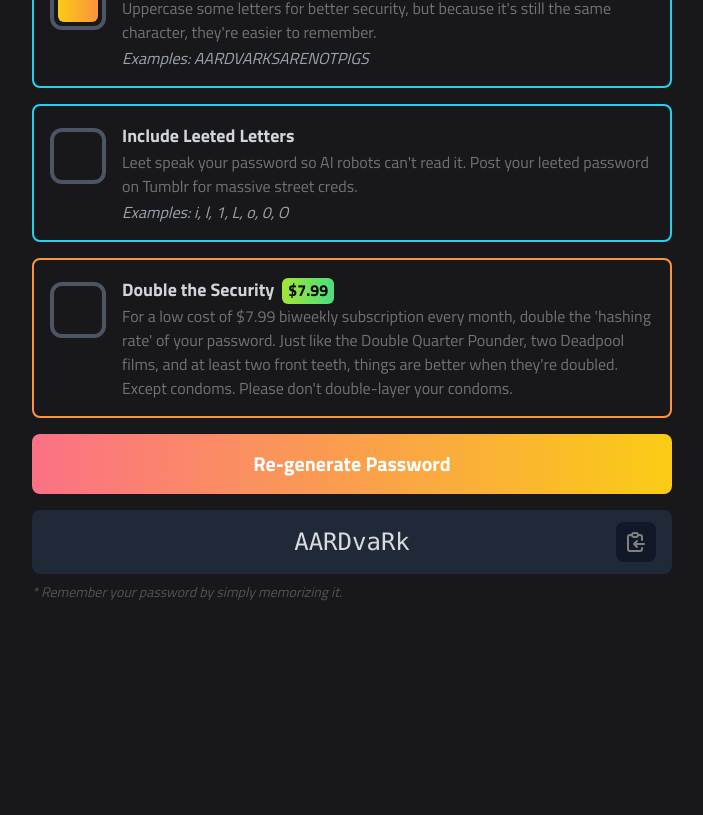
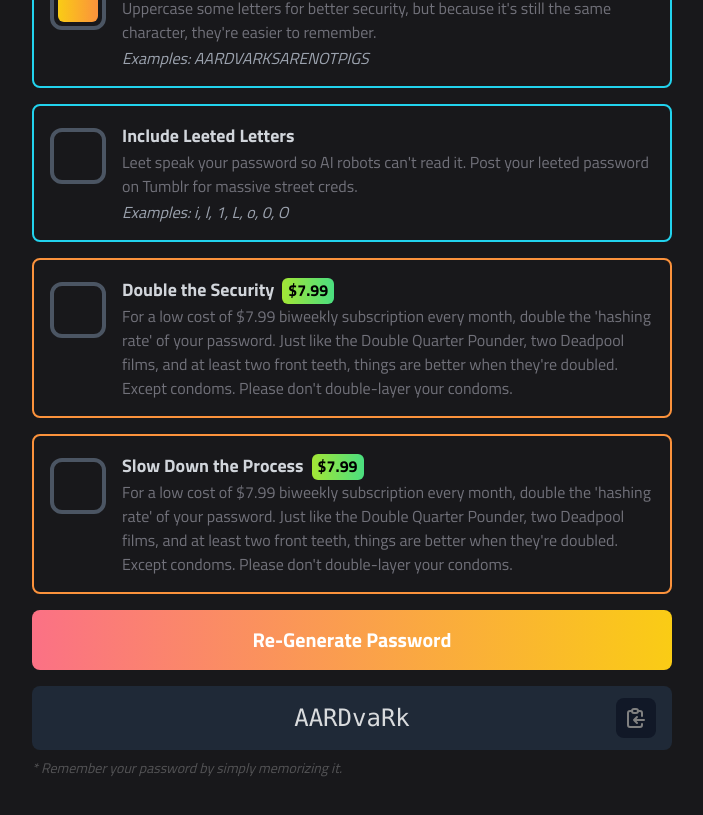
Before and after one commit to kndshein/ASSPG, a React (Create React App) app: page / in a window 1280 px wide. Shown: the part 539-1354 px from the top of the page, without its empty margins (288-991 px from the left). Before the commit the page ends 1216 px from the top, so only its background shows below. Built offline with nearby package versions, Linux system fonts and the light colour scheme.

Commit message:
Loading feature architected

```diff
--- a/src/components/Checkbox.jsx
+++ b/src/components/Checkbox.jsx
@@ -40,6 +40,12 @@ export default function Checkbox({
       textColor: 'text-emerald-500',
     },
     isDoubled: {
+      border: 'border-orange-400',
+      borderHover: 'hover:border-orange-400',
+      gradient: 'from-orange-400 to-red-400',
+      textColor: 'text-orange-500',
+    },
+    isAddLoading: {
       border: 'border-orange-400',
       borderHover: 'hover:border-orange-400',
       gradient: 'from-orange-400 to-red-400',
--- a/src/components/PassGenerator.jsx
+++ b/src/components/PassGenerator.jsx
@@ -12,6 +12,7 @@ let colorChart = {
   isUppercased: 'rgb(250, 204, 21)',
   isLeeted: 'rgb(52, 211, 153)',
   isDoubled: 'rgb(251 146 60)',
+  isAddLoading: 'rgb(251 146 60)',
 };
 
 export default function PassGenerator() {
@@ -21,6 +22,7 @@ export default function PassGenerator() {
     isUppercased: true,
     isLeeted: false,
     isDoubled: false,
+    isAddLoading: false,
   });
   const [submitGradient, setSubmitGradient] = useState({
     color: 'rgb(251, 113, 133)',
@@ -35,6 +37,7 @@ export default function PassGenerator() {
       opts.isDoubled
     )
   );
+  const [loading, setLoading] = useState(false);
 
   useEffect(() => {
     setSubmitGradient(generateGradient(opts, colorChart));
@@ -49,6 +52,16 @@ export default function PassGenerator() {
     );
   }, [opts]);
 
+  useEffect(() => {
+    if (opts.isAddLoading) {
+      setLoading(true);
+    }
+  }, [generatedPassword]);
+
+  useEffect(() => {
+    loading && setTimeout(() => setLoading(false), 1000);
+  }, [loading]);
+
   function handleOnClick(name) {
     if (name === 'isBothOptimized') {
       setOpts({
@@ -59,6 +72,9 @@ export default function PassGenerator() {
     } else if (name === 'isReverseOptimized') {
       setOpts({ ...opts, isDictOptimized: !opts.isDictOptimized });
     } else {
+      if (name === 'isAddLoading' && !opts.isAddLoading) {
+        setLoading(true);
+      }
       setOpts({ ...opts, [name]: !opts[name] });
     }
   }
@@ -138,6 +154,17 @@ export default function PassGenerator() {
           handleOnClick={handleOnClick}
         />
       </div>
+      <div className="border-2 border-orange-400 p-2 m-4 mt-0 rounded-lg">
+        <Checkbox
+          className="border-orange-400"
+          value={opts.isAddLoading}
+          name="isAddLoading"
+          desc="Slow Down the Process"
+          price="$7.99"
+          long_desc="For a low cost of $7.99 biweekly subscription every month, double the 'hashing rate' of your password. Just like the Double Quarter Pounder, two Deadpool films, and at least two front teeth, things are better when they're doubled. Except condoms. Please don't double-layer your condoms."
+          handleOnClick={handleOnClick}
+        />
+      </div>
       <button
         className={`rounded-lg m-4 mt-0 p-2 py-4 font-bold text-xl text-white transition ease-in-out hover:shadow-lg active:shadow-none active:scale-95 hover:shadow-gray-800`}
         onClick={() => handleOnSubmit()}
@@ -146,7 +173,8 @@ export default function PassGenerator() {
           backgroundImage: submitGradient.gradient,
         }}
       >
-        Re-generate Password
+        {loading && <span>Loading</span>}
+        Re-Generate Password
       </button>
       <div className="relative flex justify-center items-center h-16 w-100 rounded-lg mx-4 bg-gray-800">
         <p className="animate-pulse text-2xl font-mono text-white">
```
